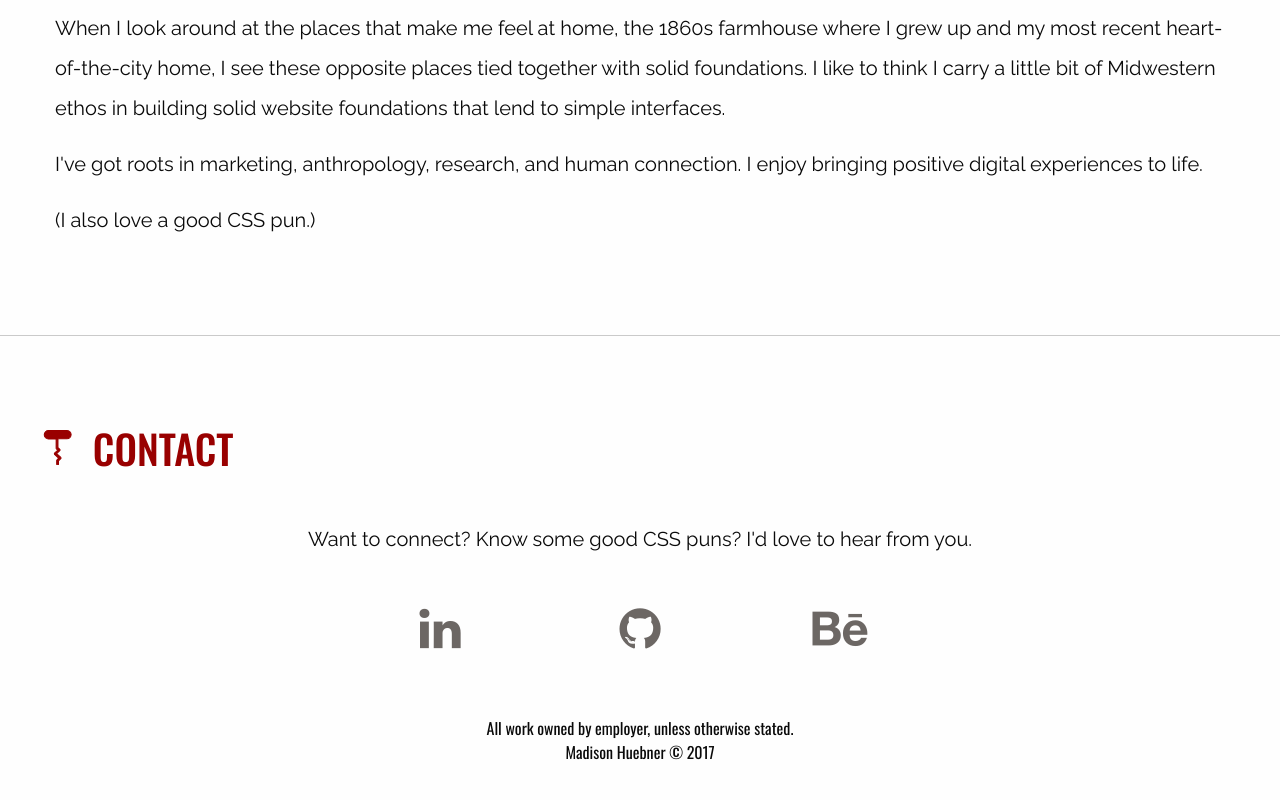
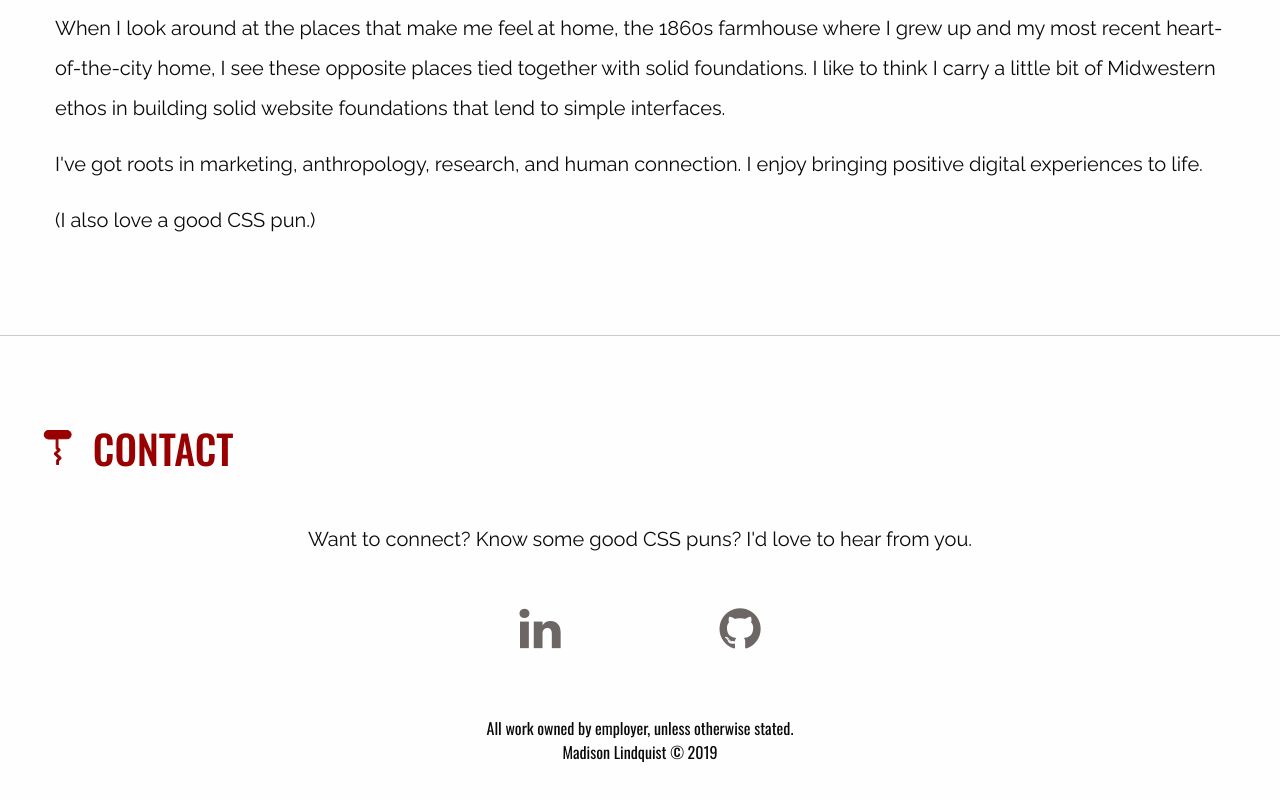
Before and after one commit to huebnema/MadisonHuebner, a website: page app/index.html in a window 1280 px wide. Shown: the part 4033-4833 px from the top of the page. Drawn offline with nearby package versions, Linux system fonts and the light colour scheme.

Commit message:
Update name, date, and contact

```diff
--- a/app/index.html
+++ b/app/index.html
@@ -274,10 +274,6 @@
                 <div class="cell medium-2 text-center">
                     <a href="https://github.com/huebnema" alt="Github"><i class="fa fa-github fa-2x"></i></a>
                 </div>
-                <div class="cell medium-2 text-center">
-                    <a href="https://www.behance.net/maddiehuebner" alt="Behance"><i
-                            class="fa fa-behance fa-2x"></i></a>
-                </div>
             </div>
         </div>
     </section>
@@ -290,7 +286,7 @@
 <footer>
     All work owned by employer, unless otherwise stated.
     <br>
-    Madison Huebner &copy; 2017
+    Madison Lindquist &copy; 2019
 </footer>
 <!--Background Image from Subtle Patterns - https://www.toptal.com/designers/subtlepatterns-->
 </body>
```
